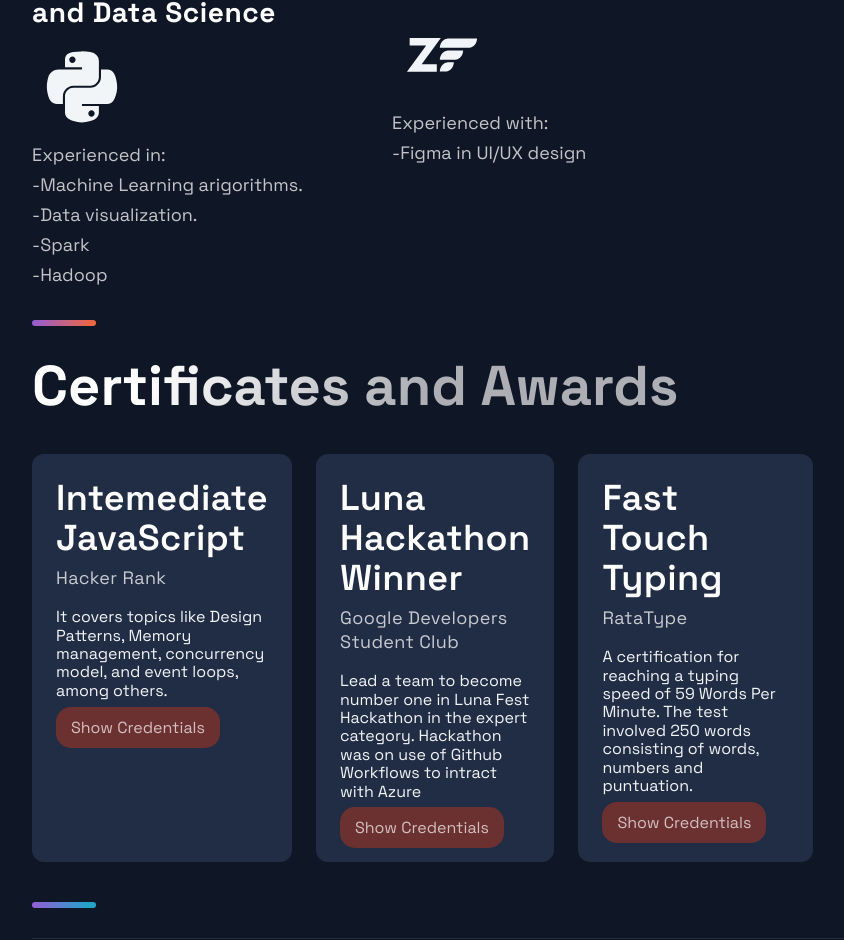
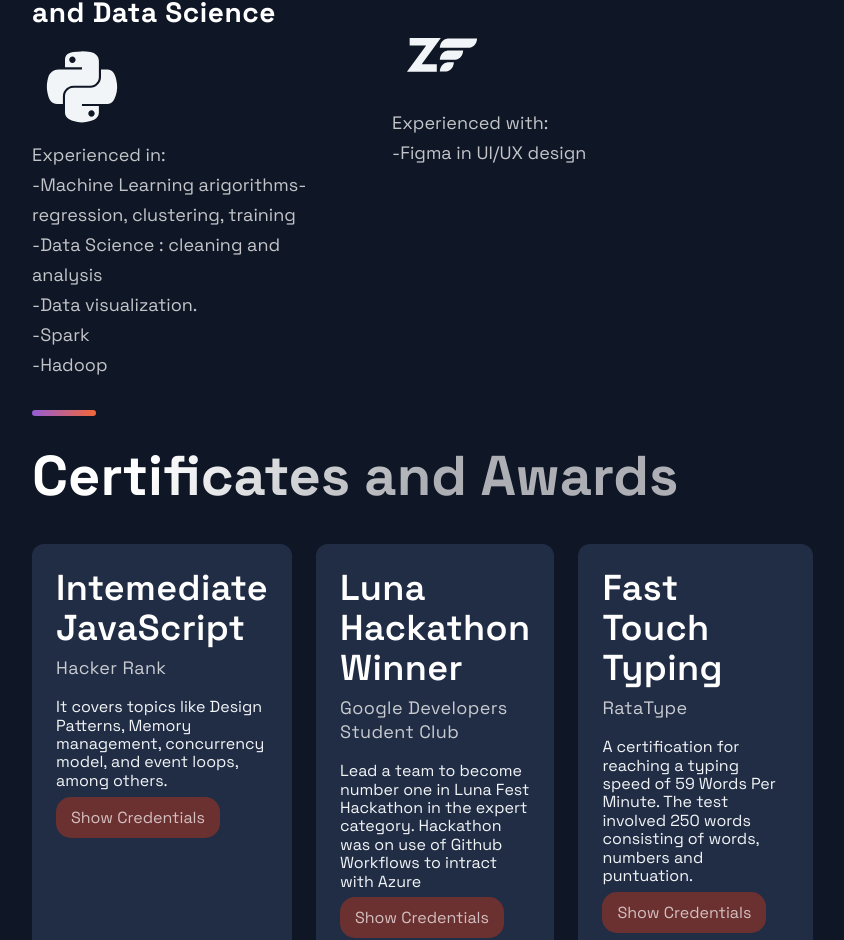
Before and after one commit to samuelmaina/portifolio, a Next.js app: page / in a window 1280 px wide. Shown: the part 6008-6948 px from the top of the page, without its empty margins (88-932 px from the left). Built offline with nearby package versions, Linux system fonts and the light colour scheme.

Commit message:
Added more details in Machine Learning and data science

```diff
--- a/src/components/Technologies/Technologies.js
+++ b/src/components/Technologies/Technologies.js
@@ -87,7 +87,9 @@
         <ListContainer>
           <ListParagraph>
             Experienced in: <br />
-            -Machine Learning arigorithms.
+            -Machine Learning arigorithms- regression, clustering, training
+            <br />
+            -Data Science : cleaning and analysis
             <br />
             -Data visualization. <br />
             -Spark <br />
```
